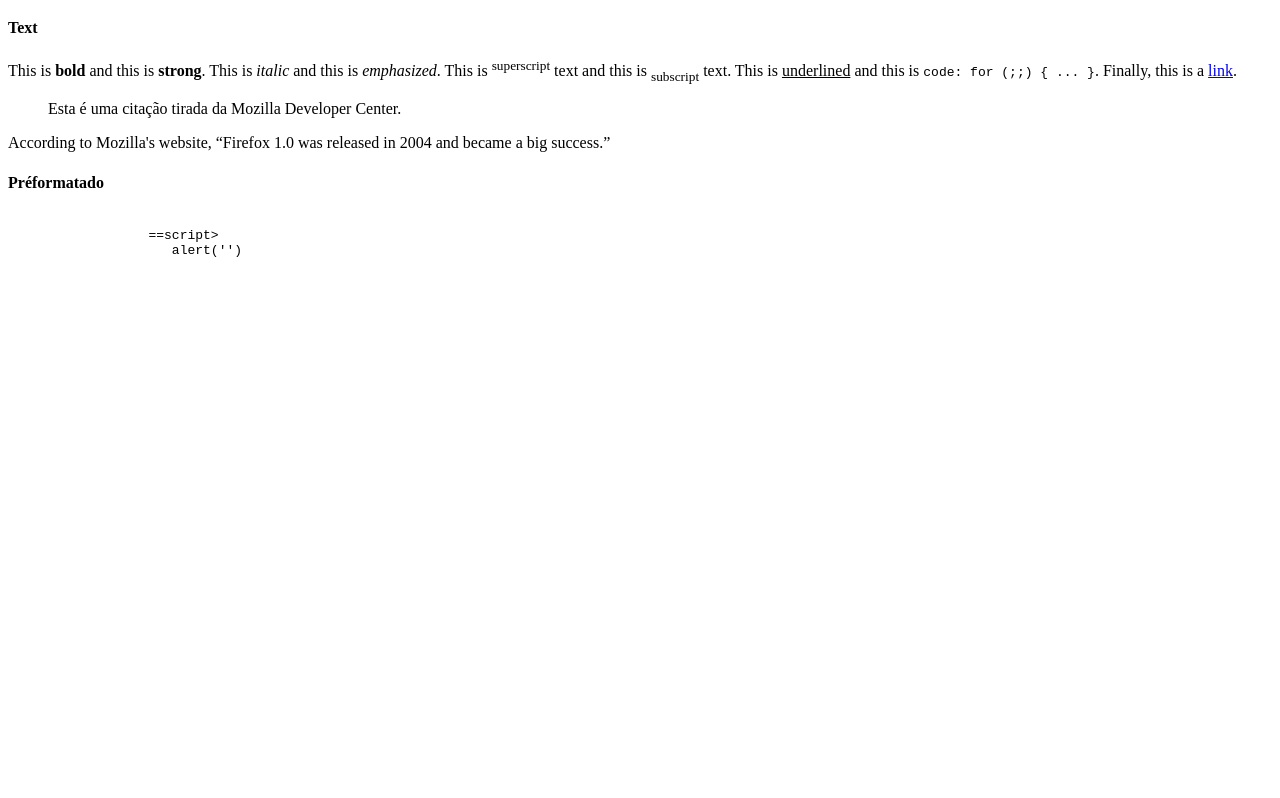
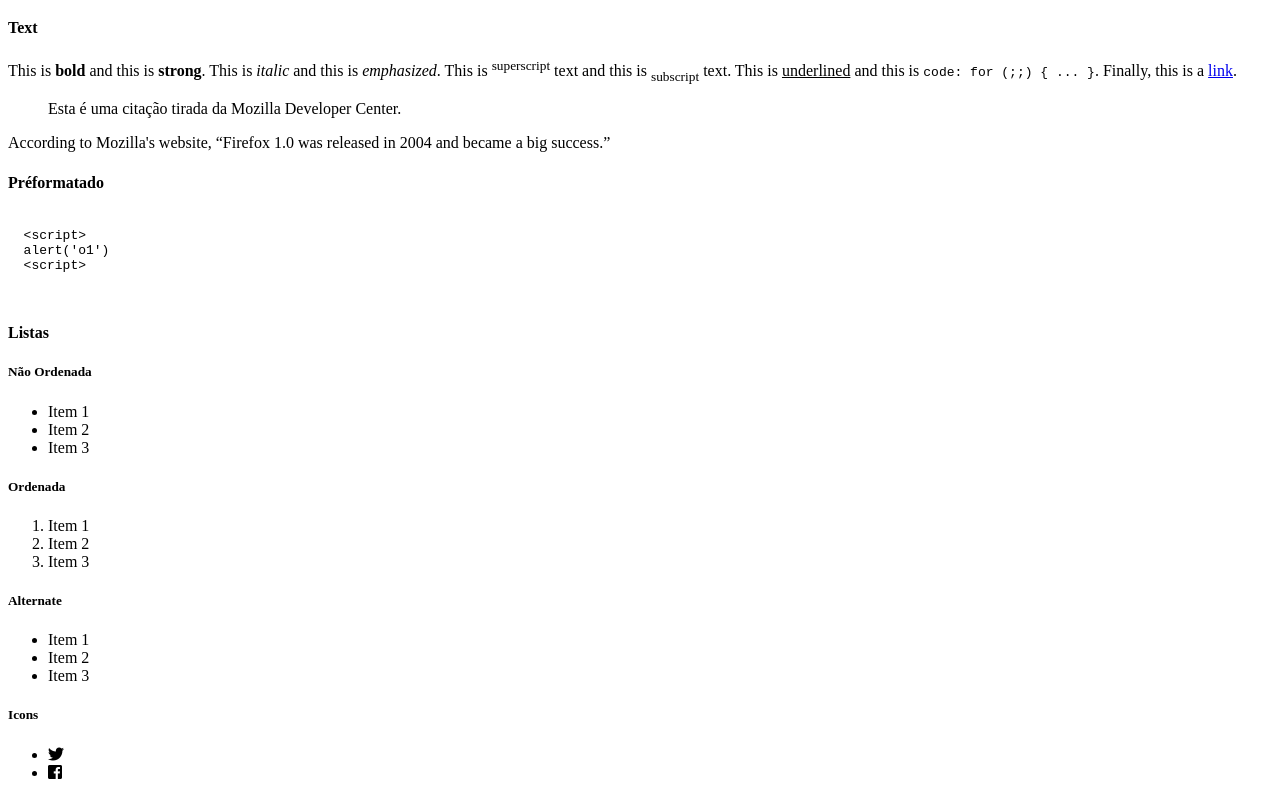
Before and after one commit to gabrielmiquelin2/projeto-strata, a plain HTML site: page index.html in a window 1280 px wide. Shown: the part 3861-4659 px from the top of the page. Before the commit the page ends 4177 px from the top, so only its background shows below. Drawn offline with Linux system fonts and the light colour scheme.

Commit message:
Update index.html

```diff
--- a/index.html
+++ b/index.html
@@ -8,7 +8,10 @@
          <meta name="description" content="lista de documentos">
          <meta name="keywords" content="html5"> <!--Palavras chaves com relação a essa página-->
           <title>Projeto Strata</title>
- <link rel="stylesheet" href="style.css">
+          <link rel="stylesheet" href="https://use.fontawesome.com/releases/v5.0.13/css/all.css" integrity="sha384-DNOHZ68U8hZfKXOrtjWvjxusGo9WQnrNx2sqG0tfsghAvtVlRW3tvkXWZh58N9jp" crossorigin="anonymous">
+
+         <link rel="stylesheet" href="style.css">
+
   </head>
   <body>
        <header class="main-header">
@@ -140,11 +143,41 @@
 
           <pre>
               <code>
-                  ==script>
-                     alert('')
-                  </script>
+  &lt;script&gt;
+  alert('o1')
+  &lt;script&gt;
               </code>
           </pre>
+
+          <h4>Listas</h4>
+
+          <h5>Não Ordenada</h5>
+            <ul>
+               <li>Item 1</li>
+               <li>Item 2</li>
+               <li>Item 3</li>
+           </ul>
+
+           <h5>Ordenada</h5>
+            <ol>
+               <li>Item 1</li>
+               <li>Item 2</li>
+               <li>Item 3</li>
+           </ol>
+
+           <h5>Alternate</h5>
+           <ul class="ul-alternate">
+              <li>Item 1</li>
+              <li>Item 2</li>
+              <li>Item 3</li>
+          </ul>
+
+          <h5>Icons</h5>
+             <ul>
+                <li><i class="fab fa-twitter"></i></li>
+                <li><i class="fab fa-facebook-square"></i></li>
+             </ul>
+
       </section>
 
 
```
